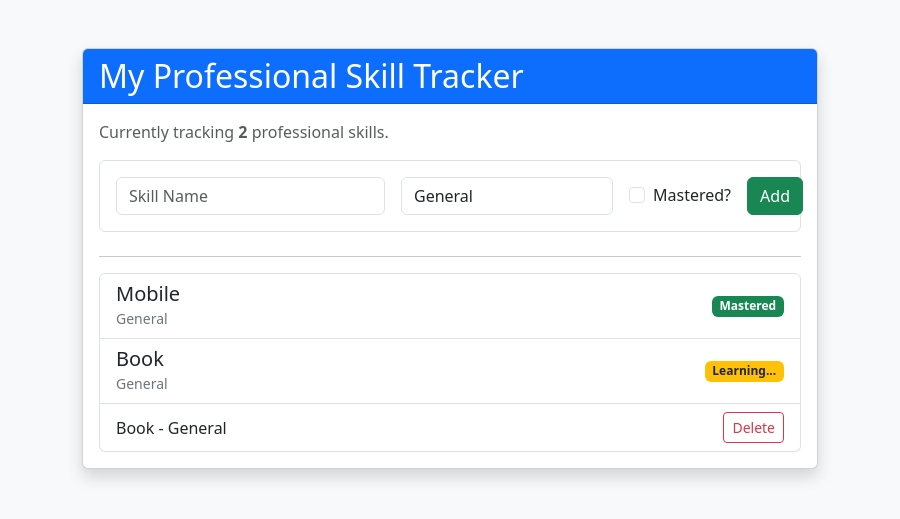
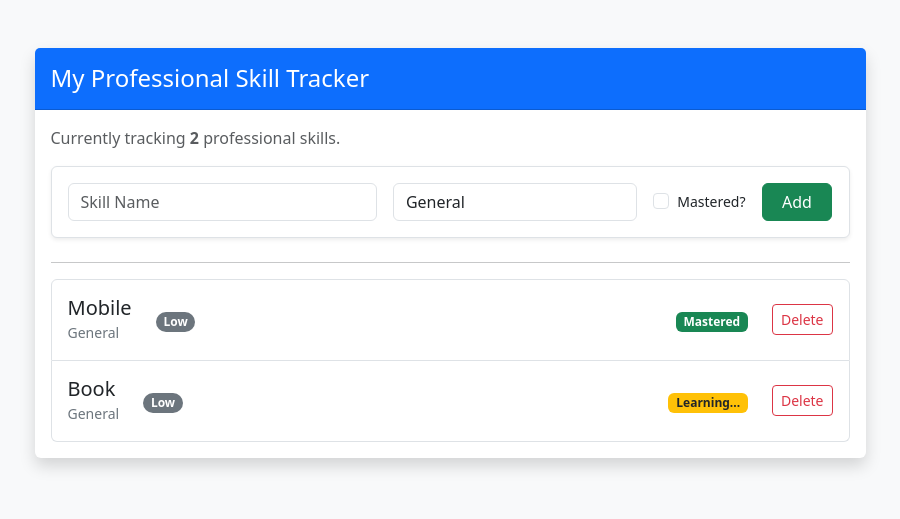
Before and after one commit to Blank21-xD/skill-tracker-django, a Django app: page / in a window 1280 px wide. Shown: the top 519 px of the page, without its empty margins (190-1090 px from the left). Run offline with Django 5.2, Linux system fonts and the light colour scheme; data comes from the database, SQL or seed files in the repository.

Commit message:
UI: Refactored template with clean grid layout and priority badges

```diff
--- a/tracker/templates/tracker/skill_list.html
+++ b/tracker/templates/tracker/skill_list.html
@@ -12,15 +12,17 @@
 
   <div class="container mt-5">
     <div class="row justify-content-center">
-      <div class="col-md-8">
-        <div class="card shadow">
-          <div class="card-header bg-primary text-white">
-            <h2 class="mb-0">My Professional Skill Tracker</h2>
+      <div class="col-md-9">
+        <div class="card shadow border-0">
+          <div class="card-header bg-primary text-white py-3">
+            <h2 class="mb-0 h4">My Professional Skill Tracker</h2>
           </div>
           <div class="card-body">
             <p class="text-muted">Currently tracking <strong>{{ skills.count }}</strong> professional skills.</p>
-            <form method="POST" class="mb-4 p-3 border rounded bg-white">
-              {% csrf_token %} <div class="row g-3">
+
+            <form method="POST" class="mb-4 p-3 border rounded bg-white shadow-sm">
+              {% csrf_token %}
+              <div class="row g-3">
                 <div class="col-md-5">
                   {{ form.name }}
                 </div>
@@ -30,7 +32,7 @@
                 <div class="col-md-3 d-flex align-items-center">
                   <div class="form-check me-3">
                     {{ form.is_learned }}
-                    <label class="form-check-label">Mastered?</label>
+                    <label class="form-check-label small">Mastered?</label>
                   </div>
                   <button type="submit" class="btn btn-success w-100">Add</button>
                 </div>
@@ -38,25 +40,45 @@
             </form>
 
             <hr>
+
             <ul class="list-group">
               {% for skill in skills %}
-              <li class="list-group-item d-flex justify-content-between align-items-center">
-                <div>
+              <li class="list-group-item d-flex justify-content-between align-items-center p-3">
+                <div class="d-flex align-items-center">
+                  <div class="me-3">
                     <h5 class="mb-0">{{ skill.name }}</h5>
                     <small class="text-secondary">{{ skill.category }}</small>
                   </div>
+
+                  <div class="ms-2">
+                    {% if skill.priority >= 3 %}
+                    <span class="badge rounded-pill bg-danger">High Priority</span>
+                    {% elif skill.priority == 2 %}
+                    <span class="badge rounded-pill bg-info text-dark">Medium</span>
+                    {% else %}
+                    <span class="badge rounded-pill bg-secondary">Low</span>
+                    {% endif %}
+                  </div>
+                </div>
+
+                <div class="d-flex align-items-center">
+                  <div class="me-4">
                     {% if skill.is_learned %}
                     <span class="badge bg-success">Mastered</span>
                     {% else %}
                     <span class="badge bg-warning text-dark">Learning...</span>
-              <li class="list-group-item d-flex justify-content-between align-items-center">
-                {{ skill.name }} - {{ skill.category }}
-                <a href="{% url 'delete_skill' skill.id %}" class="btn btn-sm btn-outline-danger">Delete</a>
-              </li>
                     {% endif %}
+                  </div>
+
+                  <a href="{% url 'delete_skill' skill.id %}" class="btn btn-sm btn-outline-danger">
+                    <i class="bi bi-trash"></i> Delete
+                  </a>
+                </div>
               </li>
               {% empty %}
-              <li class="list-group-item">No skills added yet.</li>
+              <li class="list-group-item text-center py-4">
+                <p class="text-muted mb-0">No skills added yet. Start building your career!</p>
+              </li>
               {% endfor %}
             </ul>
           </div>
```
Lines whose indentation alone changed are shown as unchanged.
